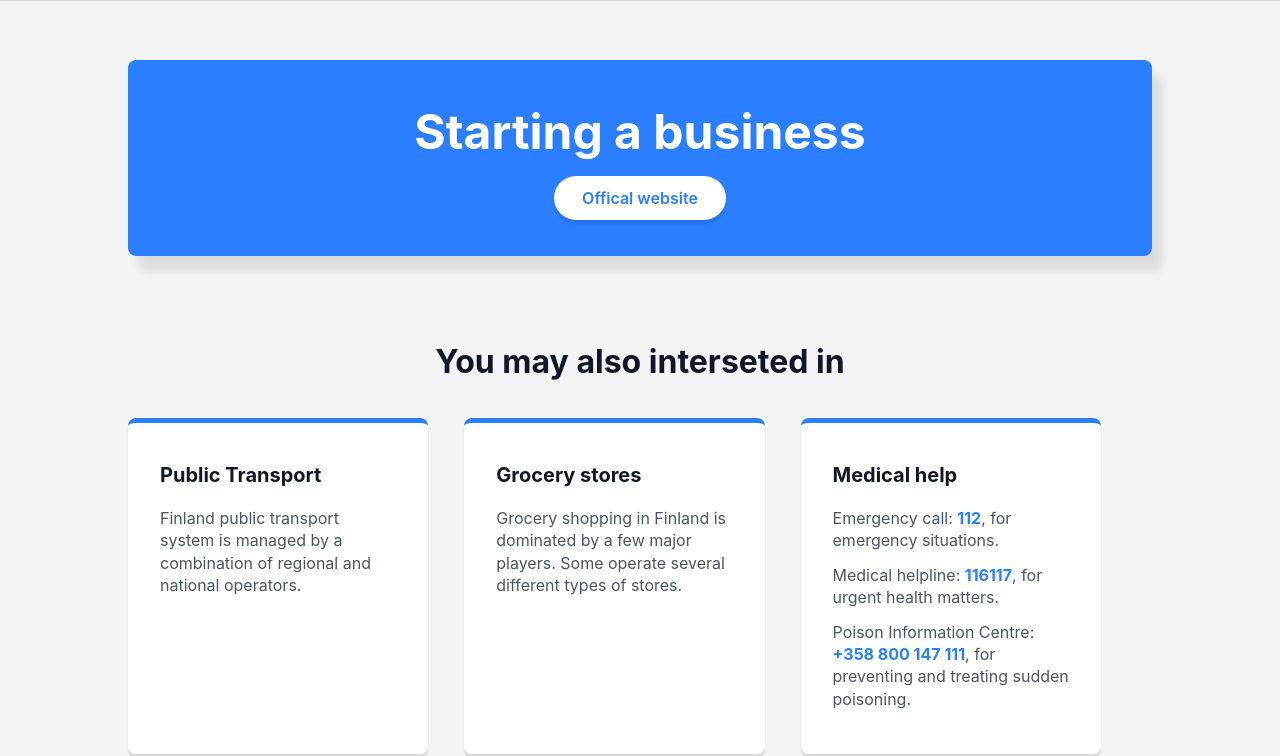
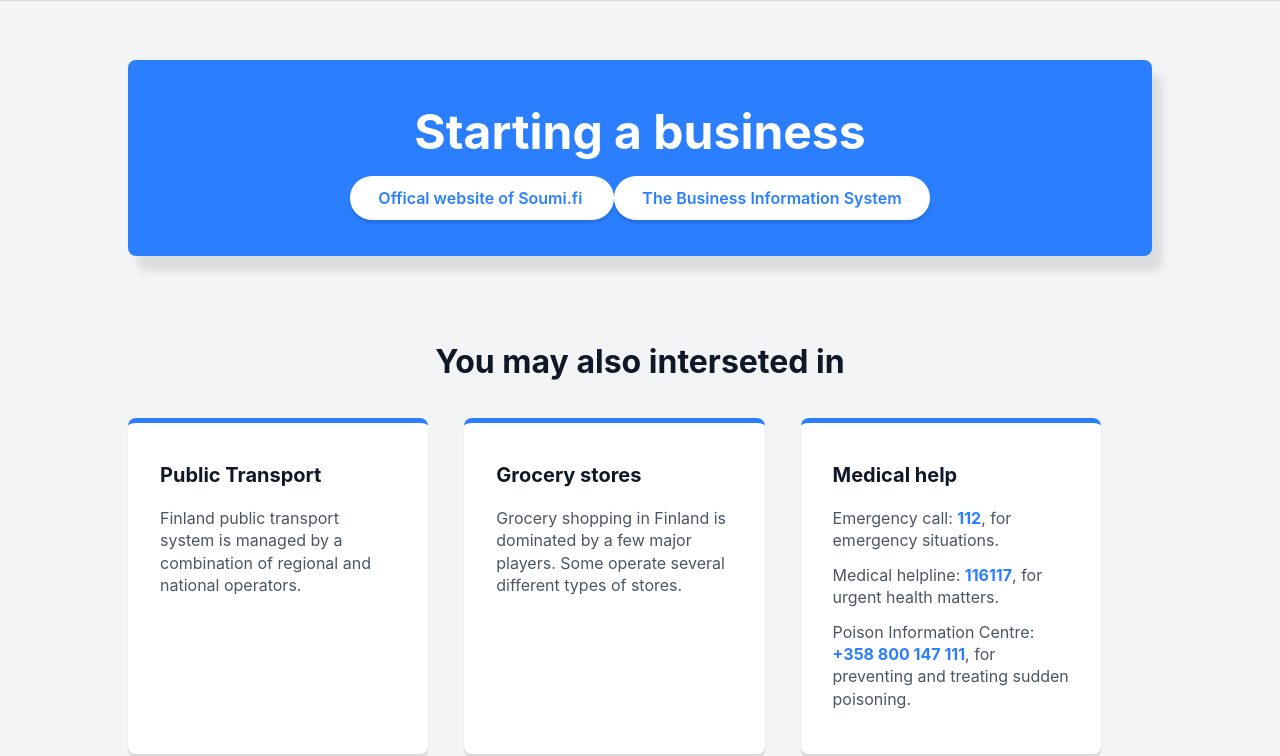
Before and after one commit to JuelunW/newcomer-fin-guide, a plain HTML site: page business/index_en.html in a window 1280 px wide. Shown: the part 70-826 px from the top of the page. Drawn offline with Linux system fonts and the light colour scheme.

Commit message:
Update bank and business pages with additional information; adjust color scheme in CSS

```diff
--- a/business/index_en.html
+++ b/business/index_en.html
@@ -55,7 +55,10 @@
             <p>
             </p>
             <a class="button" href="https://www.suomi.fi/company/starting-a-business/forms-of-enterprise/guide/choosing-the-form-of-business/company-registration">
-                Offical website
+                Offical website of Soumi.fi
+            </a>
+            <a class="button" href="https://ytj.fi/en/index.html">
+                The Business Information System
             </a>
         </article>
         <article class="topics">
--- a/styles.css
+++ b/styles.css
@@ -14,7 +14,7 @@
 }
 
 body {
-    color-scheme: light dark;
+    color-scheme: light;
     background-color: var(--bg-color);
     transition: background-color 0.5s ease-in-out, color 0.5s ease-in-out;
 }
```
Also changed, not shown: bank/index_en.html (+2 -0 lines).
